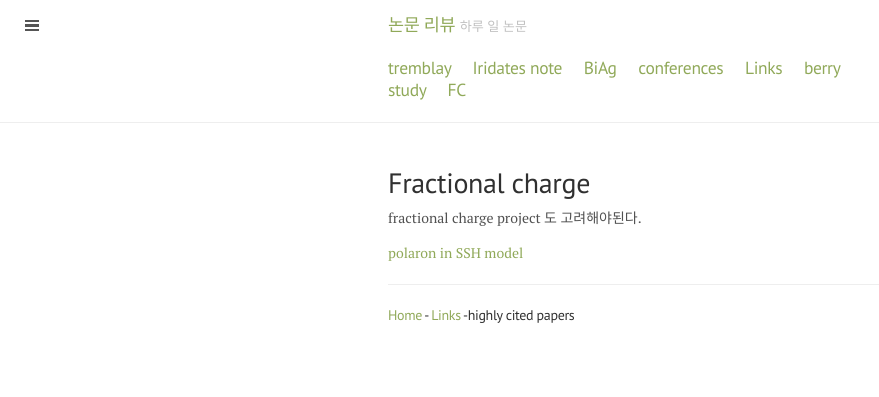
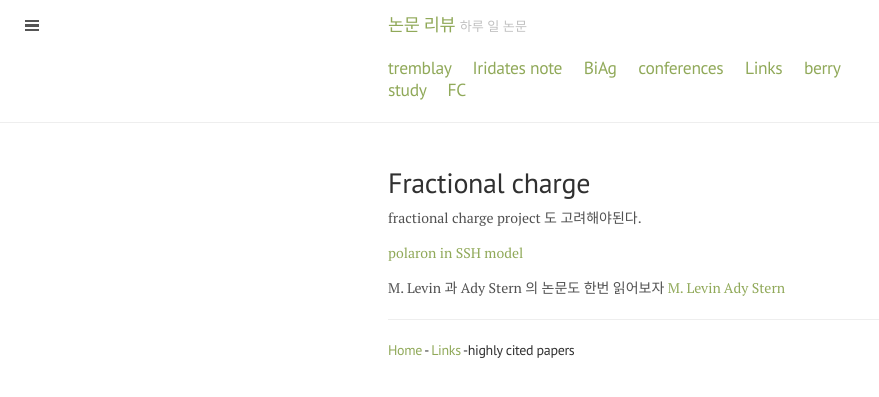
Before and after one commit to qkrwlsghdcjsworlt/work, a Jekyll site: the page built from FC.md, in a window 1280 px wide. Shown: the top 397 px of the page, without its empty margins (0-879 px from the left). Built offline with Jekyll 4.4.1, drawn with Linux system fonts in a browser that asks for light colours.

Commit message:
“update”

```diff
--- a/FC.md
+++ b/FC.md
@@ -7,6 +7,9 @@ fractional charge project 도 고려해야된다.
 
 [polaron in SSH model]({{ site.baseurl }}/public/FC/97-Capone-small-polaron-SSH-Holstein-model-PRB.pdf)
 
+M. Levin 과 Ady Stern 의 논문도 한번 읽어보자
+[M. Levin Ady Stern]({{ site.baseurl }}/public/FC/12-Levin-abelian-fractional-TI-PRB.pdf)
+
 
 ---
 
```
Also changed, not shown: 2 other files.
